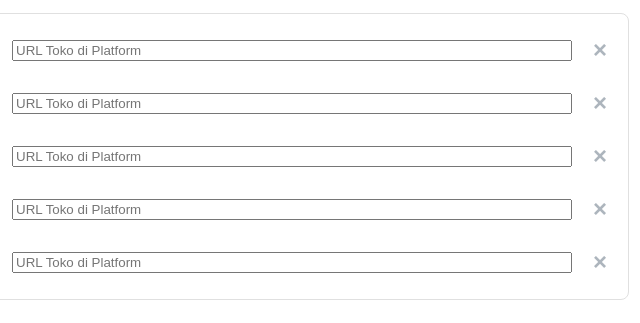
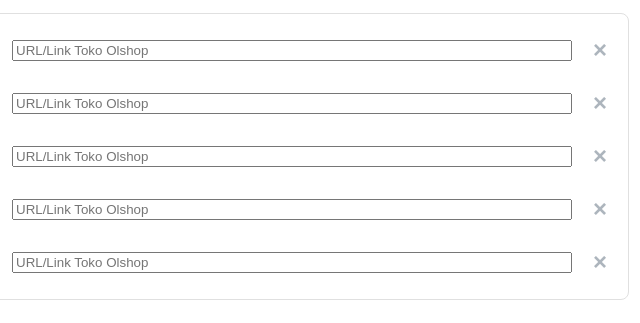
Before and after one commit to krapyakid/sinekra, a plain HTML site: page form.html in a window 1280 px wide. Shown: the part 1315-1638 px from the top of the page, 411-1051 px from the left. Drawn offline with Linux system fonts and the light colour scheme; no server answers.

Commit message:
form.html
Validasi Field: Logika validasi pada field-field penting telah dikembalikan.
Judul Formulir: Teks judul sudah diperbaiki.
Ikon Hapus: Fungsionalitas ikon hapus 'x' pada setiap kolom isian telah diaktifkan kembali.
Bug Query Profesi: Logika pengambilan data CSV telah diperkuat, seharusnya sekarang bisa menampilkan data profesi dengan benar.
Ukuran Kolom URL: Kolom URL website sekarang memiliki lebar standar.
Warna Teks Platform: Warna placeholder pada dropdown platform sudah dilembutkan.
Teks Placeholder URL: Placeholder pada baris toko online telah diubah.

```diff
--- a/form.html
+++ b/form.html
@@ -23,7 +23,7 @@
             <img src="assets/banner_sinergi_krapyak.jpg" alt="Logo Sinergi Krapyak" class="logo">
             <div class="header-info">Sabtu, 21/06/2025</div>
         </header>
-        <h1 class="form-title">Form Data Anggota Sinergi Santri Krapyak</h1>
+        <h1 class="form-title">Form Data Anggota Sinergi Ekonomi Santri Krapyak</h1>
         <form id="alumni-form" class="form-grid" action="#" method="POST" novalidate>
 
             <!-- ... All form-group divs remain unchanged ... -->
@@ -145,7 +145,7 @@
                             <option value="Lazada">Lazada</option>
                             <option value="Lainnya">Lainnya</option>
                         </select>
-                        <input type="url" name="platform_url_1" placeholder="URL Toko di Platform">
+                        <input type="url" name="platform_url_1" placeholder="URL/Link Toko Olshop">
                         <span class="clear-row-icon" title="Hapus Baris">×</span>
                     </div>
                     <div class="online-shop-row">
@@ -157,7 +157,7 @@
                             <option value="Lazada">Lazada</option>
                             <option value="Lainnya">Lainnya</option>
                         </select>
-                        <input type="url" name="platform_url_2" placeholder="URL Toko di Platform">
+                        <input type="url" name="platform_url_2" placeholder="URL/Link Toko Olshop">
                         <span class="clear-row-icon" title="Hapus Baris">×</span>
                     </div>
                     <div class="online-shop-row">
@@ -169,7 +169,7 @@
                             <option value="Lazada">Lazada</option>
                             <option value="Lainnya">Lainnya</option>
                         </select>
-                        <input type="url" name="platform_url_3" placeholder="URL Toko di Platform">
+                        <input type="url" name="platform_url_3" placeholder="URL/Link Toko Olshop">
                         <span class="clear-row-icon" title="Hapus Baris">×</span>
                     </div>
                     <div class="online-shop-row">
@@ -181,7 +181,7 @@
                             <option value="Lazada">Lazada</option>
                             <option value="Lainnya">Lainnya</option>
                         </select>
-                        <input type="url" name="platform_url_4" placeholder="URL Toko di Platform">
+                        <input type="url" name="platform_url_4" placeholder="URL/Link Toko Olshop">
                         <span class="clear-row-icon" title="Hapus Baris">×</span>
                     </div>
                     <div class="online-shop-row">
@@ -193,7 +193,7 @@
                             <option value="Lazada">Lazada</option>
                             <option value="Lainnya">Lainnya</option>
                         </select>
-                        <input type="url" name="platform_url_5" placeholder="URL Toko di Platform">
+                        <input type="url" name="platform_url_5" placeholder="URL/Link Toko Olshop">
                         <span class="clear-row-icon" title="Hapus Baris">×</span>
                     </div>
                 </div>
```
